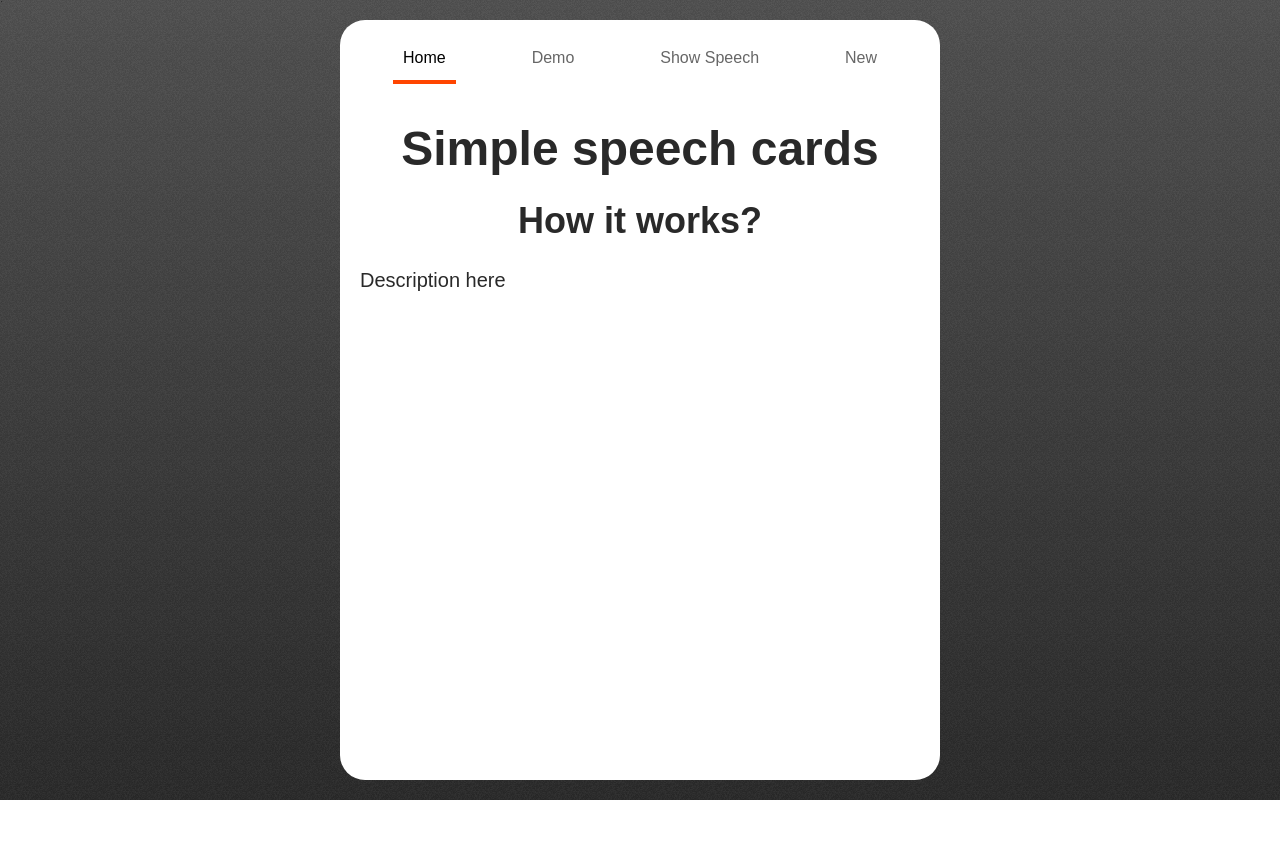
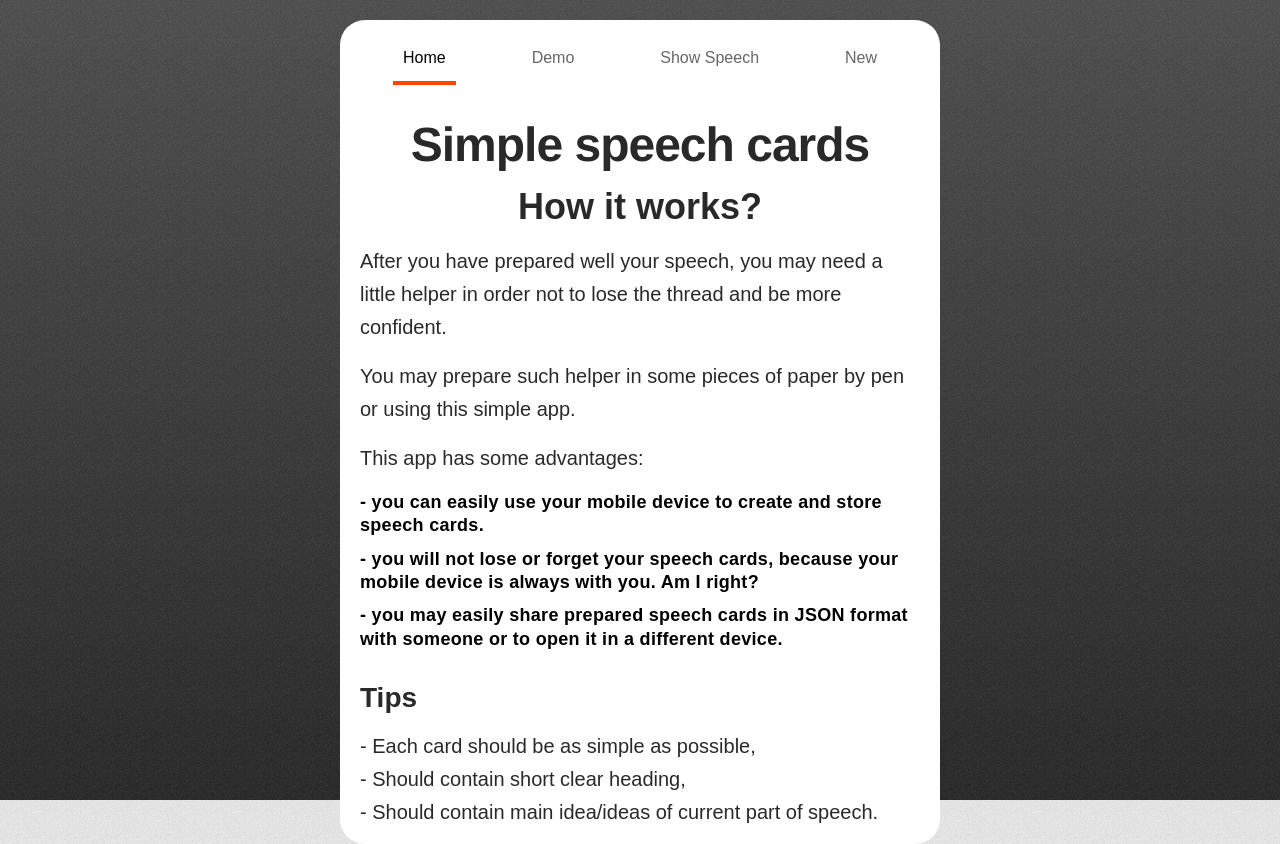
Before and after one commit to SW999/speech-cards, a React (Vite) app: page /demo in a window 1280 px wide. Before the commit the page ends 800 px from the top, so only its background shows below. Built offline with nearby package versions, Linux system fonts and the light colour scheme; a web font is replaced by a local one.

Commit message:
Add a description

```diff
--- a/src/components/master-form/MasterForm.tsx
+++ b/src/components/master-form/MasterForm.tsx
@@ -95,7 +95,6 @@ export const MasterForm: FunctionComponent = () => {
         </>
       )}
       {state.step < 1 && (
-        <>
         <Input
           autoFocus
           error={errors}
@@ -107,7 +106,6 @@ export const MasterForm: FunctionComponent = () => {
           required
           defaultValue={state.name}
         />
-        </>
       )}
       <div className="form-group">
         <button
--- a/src/components/pages/show-speech/ShowSpeech.tsx
+++ b/src/components/pages/show-speech/ShowSpeech.tsx
@@ -84,13 +84,13 @@ export const ShowSpeech: FunctionComponent = () => {
     <>
       <h2>Show speech</h2>
       <p>
-        Select a speech saved to local storage or download an external JSON file
+        Select a speech saved to local storage or load an external JSON file
         with saved speech.
       </p>
       {speechesList()}
       <br />
       <br />
-      <h3>Download speech:</h3>
+      <h3>Load speech:</h3>
       <input
         type="file"
         id="file"
--- a/src/index.tsx
+++ b/src/index.tsx
@@ -35,7 +35,36 @@ const App: FunctionComponent = () => {
         <Route exact path="/">
           <h1>Simple speech cards</h1>
           <h2>How it works?</h2>
-          <p>Description here</p>
+          <p>
+            After you have prepared well your speech, you may need a little
+            helper in order not to lose the thread and be more confident.
+          </p>
+          <p>
+            You may prepare such helper in some pieces of paper by pen or using
+            this simple app.
+          </p>
+          <p>This app has some advantages:</p>
+          <ul className="advantages">
+            <li>
+              - you can easily use your mobile device to create and store speech
+              cards.
+            </li>
+            <li>
+              - you will not lose or forget your speech cards, because your
+              mobile device is always with you. Am I right?
+            </li>
+            <li>
+              - you may easily share prepared speech cards in JSON format with
+              someone or to open it in a different device.
+            </li>
+          </ul>
+
+          <h3>Tips</h3>
+          <ul>
+            <li>- Each card should be as simple as possible,</li>
+            <li>- Should contain short clear heading,</li>
+            <li>- Should contain main idea/ideas of current part of speech.</li>
+          </ul>
         </Route>
         <Route path="/demo">
           <Card {...demo} />
--- a/src/scss/base/_base.scss
+++ b/src/scss/base/_base.scss
@@ -31,7 +31,7 @@ body {
   min-height: 100%;
   color: rgba(black, .84);
   font-family: 'Open Sans', sans-serif;
-  line-height: 1.58;
+  line-height: 1.65;
 
   @include mq(tablet) {
     background-image: url('../img/grid.png'), linear-gradient(to bottom, #434343 0%, $dark-gray 100%);
--- a/src/scss/base/_typography.scss
+++ b/src/scss/base/_typography.scss
@@ -1,20 +1,20 @@
 h1, h2, h3, h4, h5 {
+  line-height: 1;
+  font-weight: 600;
   text-align: center;
-  font-weight: 600;
 }
 
 h1 {
+  font-family: 'Helvetica Neue', sans-serif;
   margin-bottom: 2rem;
   font-size: 4.8rem;
-  line-height: 1.2;
+  letter-spacing: -1px;
 }
 
 h2 {
   margin-bottom: 2rem;
   font-size: 3.6rem;
-  line-height: 1.3;
 }
-
 
 h3 {
   margin-bottom: 1.6rem;
@@ -24,10 +24,23 @@ h3 {
 }
 
 p {
-  margin-bottom: 3rem;
+  margin-bottom: 1.58rem;
   font-size: 2rem;
 }
 
 li {
   font-size: 2rem;
 }
+
+.advantages {
+  margin-bottom: 3.16rem;
+
+  li {
+    margin-bottom: 1rem;
+    color: black;
+    font-size: 1.8rem;
+    line-height: 1.3;
+    font-weight: bolder;
+    letter-spacing: .03rem;
+  }
+}
--- a/src/scss/components/_card.scss
+++ b/src/scss/components/_card.scss
@@ -59,7 +59,8 @@
   li {
     padding: 1.2rem 1rem;
     font-size: 2rem;
-    line-height: 1.5;
+    line-height: 1.55;
+    letter-spacing: .03rem;
 
     &:nth-child(even) {
       background-color: rgba(#B3E5FC, .3);
```
Lines whose indentation alone changed are shown as unchanged.
